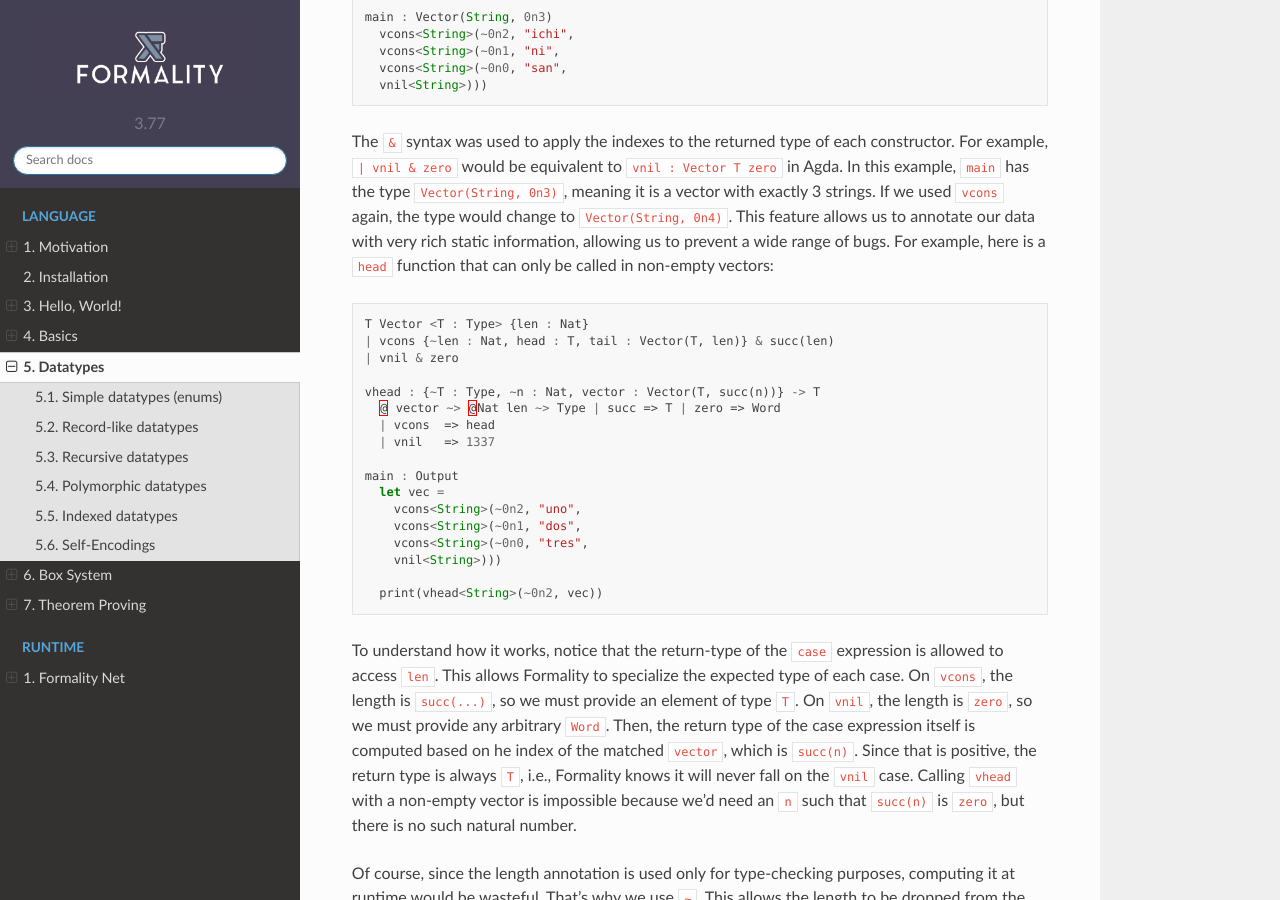
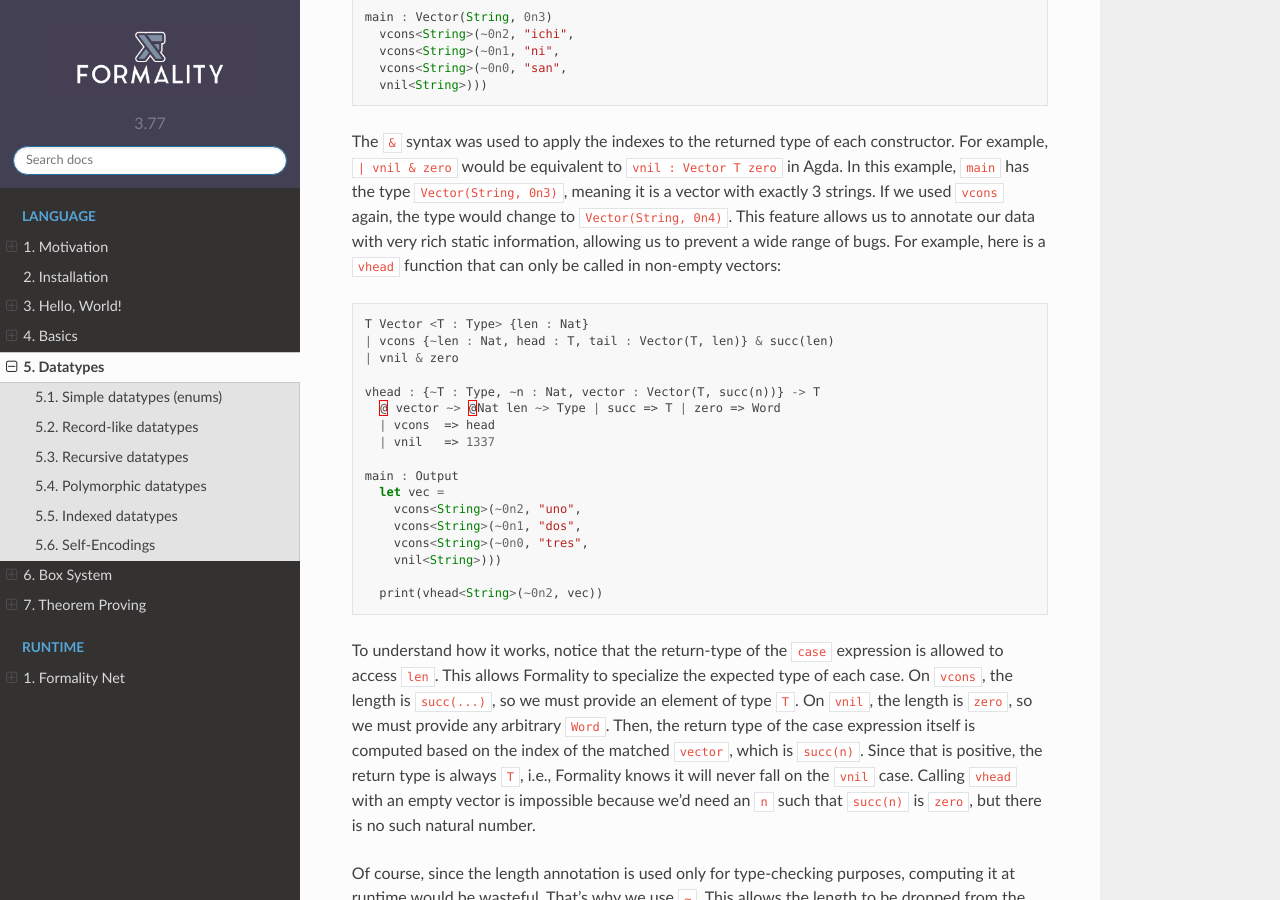
Before and after one commit to Soonad/docs.formality-lang.org, a Sphinx documentation site: the page built from docs/source/language/Datatypes.md, in a window 1280 px wide and 900 px high, scrolled down 3435 px. Built offline with Sphinx 7.4.7 and the Read the Docs theme 2.0.0, drawn with Linux system fonts in a browser that asks for light colours; pages that are not in the unit, such as notebooks, are missing from menus; some of the changed text lies outside the part shown.

Commit message:
[Issue-8] Fix typos in Datatypes

````diff
--- a/docs/source/language/Datatypes.md
+++ b/docs/source/language/Datatypes.md
@@ -167,7 +167,7 @@ main : Vector(String, 0n3)
   vnil<String>)))
 ```
 
-The `&` syntax was used to apply the indexes to the returned type of each constructor. For example, `| vnil & zero` would be equivalent to `vnil : Vector T zero` in Agda. In this example, `main` has the type `Vector(String, 0n3)`, meaning it is a vector with exactly 3 strings. If we used `vcons` again, the type would change to `Vector(String, 0n4)`. This feature allows us to annotate our data with very rich static information, allowing us to prevent a wide range of bugs. For example, here is a `head` function that can only be called in non-empty vectors:
+The `&` syntax was used to apply the indexes to the returned type of each constructor. For example, `| vnil & zero` would be equivalent to `vnil : Vector T zero` in Agda. In this example, `main` has the type `Vector(String, 0n3)`, meaning it is a vector with exactly 3 strings. If we used `vcons` again, the type would change to `Vector(String, 0n4)`. This feature allows us to annotate our data with very rich static information, allowing us to prevent a wide range of bugs. For example, here is a `vhead` function that can only be called in non-empty vectors:
 
 ```javascript
 T Vector <T : Type> {len : Nat}
@@ -189,7 +189,7 @@ main : Output
   print(vhead<String>(~0n2, vec))
 ```
 
-To understand how it works, notice that the return-type of the `case` expression is allowed to access `len`. This allows Formality to specialize the expected type of each case. On `vcons`, the length is `succ(...)`, so we must provide an element of type `T`. On `vnil`, the length is `zero`, so we must provide any arbitrary `Word`. Then, the return type of the case expression itself is computed based on he index of the matched `vector`, which is `succ(n)`. Since that is positive, the return type is always `T`, i.e., Formality knows it will never fall on the `vnil` case. Calling `vhead` with a non-empty vector is impossible because we'd need an `n` such that `succ(n)` is `zero`, but there is no such natural number.
+To understand how it works, notice that the return-type of the `case` expression is allowed to access `len`. This allows Formality to specialize the expected type of each case. On `vcons`, the length is `succ(...)`, so we must provide an element of type `T`. On `vnil`, the length is `zero`, so we must provide any arbitrary `Word`. Then, the return type of the case expression itself is computed based on the index of the matched `vector`, which is `succ(n)`. Since that is positive, the return type is always `T`, i.e., Formality knows it will never fall on the `vnil` case. Calling `vhead` with an empty vector is impossible because we'd need an `n` such that `succ(n)` is `zero`, but there is no such natural number.
 
 Of course, since the length annotation is used only for type-checking purposes, computing it at runtime would be wasteful. That's why we use `~`. This allows the length to be dropped from the compiled output, avoiding any extra runtime cost.
 
````
Also changed, not shown: other parts of docs/source/language/Datatypes.md (+1 -1 lines), docs/source/language/Theorem-Proving.md (+1 -1 lines).
